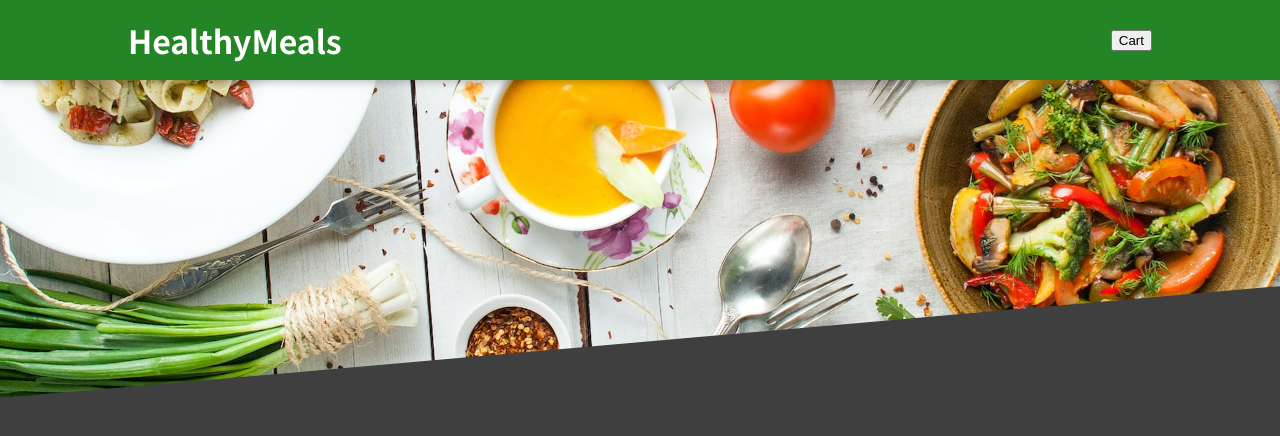
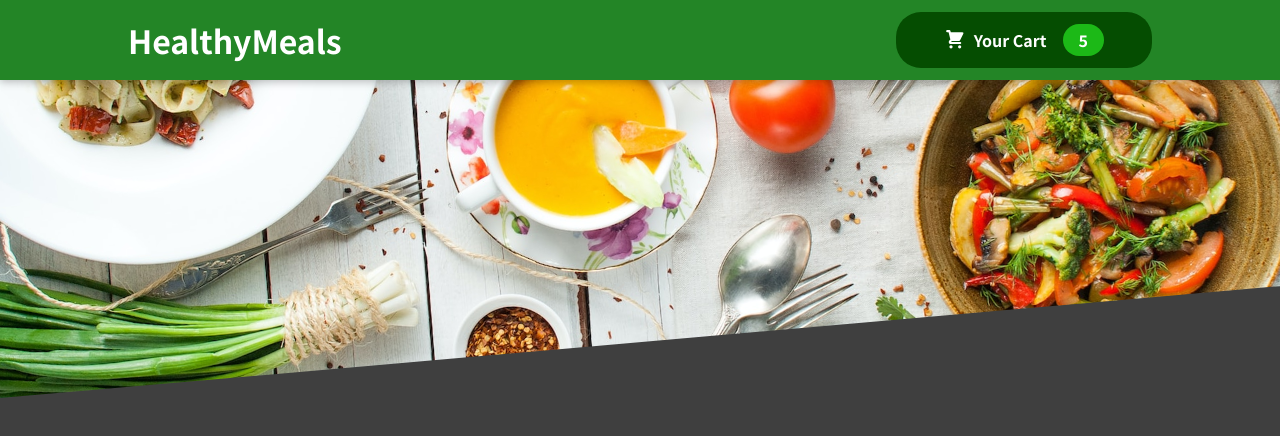
Before and after one commit to GabrielOliveira-1/food-order-app, a React (Create React App) app: page / in a window 1280 px wide. Shown: the top 436 px of the page. Built offline with nearby package versions, Linux system fonts and the light colour scheme.

Commit message:
Finish header
- Add and implement Header Cart Button component and CSS module

```diff
--- /dev/null
+++ b/src/Components/Cart/CartIcon.js
@@ -0,0 +1,13 @@
+const CartIcon = () => {
+  return (
+    <svg
+      xmlns="http://www.w3.org/2000/svg"
+      viewBox="0 0 20 20"
+      fill="currentColor"
+    >
+      <path d="M3 1a1 1 0 000 2h1.22l.305 1.222a.997.997 0 00.01.042l1.358 5.43-.893.892C3.74 11.846 4.632 14 6.414 14H15a1 1 0 000-2H6.414l1-1H14a1 1 0 00.894-.553l3-6A1 1 0 0017 3H6.28l-.31-1.243A1 1 0 005 1H3zM16 16.5a1.5 1.5 0 11-3 0 1.5 1.5 0 013 0zM6.5 18a1.5 1.5 0 100-3 1.5 1.5 0 000 3z" />
+    </svg>
+  );
+};
+
+export default CartIcon;
--- a/src/Components/Layout/Header.js
+++ b/src/Components/Layout/Header.js
@@ -1,13 +1,14 @@
 import { Fragment } from "react";
 import mealsImage from "../../Assets/meals.jpg";
 import classes from "./Header.module.css";
+import HeaderCartButton from "./HeaderCartButton";
 
 const Header = (props) => {
   return (
     <Fragment>
       <header className={classes.header}>
         <h1>HealthyMeals</h1>
-        <button>Cart</button>
+        <HeaderCartButton />
       </header>
       <div className={classes["main-image"]}>
         <img src={mealsImage} alt="Delicious food!" />
--- /dev/null
+++ b/src/Components/Layout/HeaderCartButton.js
@@ -0,0 +1,16 @@
+import CartIcon from "../Cart/CartIcon";
+import classes from "./HeaderCartButton.module.css";
+
+const HeaderCartButton = (props) => {
+  return (
+    <button className={classes.button}>
+      <span className={classes.icon}>
+        <CartIcon />
+      </span>
+      <span>Your Cart</span>
+      <span className={classes.badge}>5</span>
+    </button>
+  );
+};
+
+export default HeaderCartButton;
--- /dev/null
+++ b/src/Components/Layout/HeaderCartButton.module.css
@@ -0,0 +1,59 @@
+.button {
+  cursor: pointer;
+  font: inherit;
+  border: none;
+  background-color: #054d01;
+  color: white;
+  padding: 0.75rem 3rem;
+  display: flex;
+  justify-content: space-around;
+  align-items: center;
+  border-radius: 25px;
+  font-weight: bold;
+}
+
+.button:hover,
+.button:active {
+  background-color: #002c03;
+}
+
+.icon {
+  width: 1.35rem;
+  height: 1.35rem;
+  margin-right: 0.5rem;
+}
+
+.badge {
+  background-color: #1cb917;
+  padding: 0.25rem 1rem;
+  border-radius: 25px;
+  margin-left: 1rem;
+  font-weight: bold;
+}
+
+.button:hover .badge,
+.button:active .badge {
+  background-color: #0c9213;
+}
+
+.bump {
+  animation: bump 300ms ease-out;
+}
+
+@keyframes bump {
+  0% {
+    transform: scale(1);
+  }
+  10% {
+    transform: scale(0.9);
+  }
+  30% {
+    transform: scale(1.1);
+  }
+  50% {
+    transform: scale(1.15);
+  }
+  100% {
+    transform: scale(1);
+  }
+}
```
